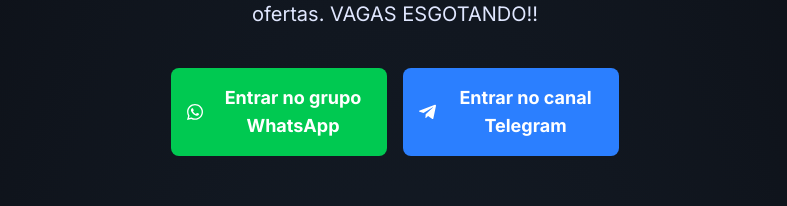
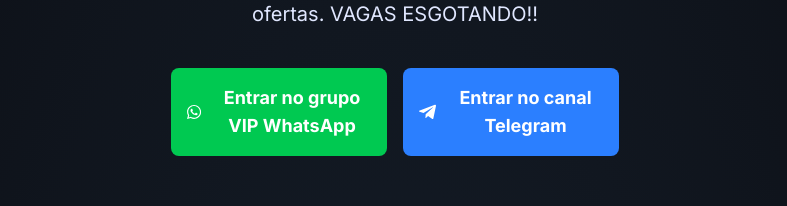
Before and after one commit to rogeriosantosdeveloper/astropromosite, a React (Vite) app: page / in a window 1280 px wide. Shown: the part 548-754 px from the top of the page, without its empty margins (245-1032 px from the left). Built offline with nearby package versions, Linux system fonts and the light colour scheme.

Commit message:
adicionando vip no whatsapp

```diff
--- a/src/components/Hero.jsx
+++ b/src/components/Hero.jsx
@@ -49,7 +49,7 @@
           className="flex-1 btn-shine flex items-center justify-center gap-3 text-lg font-bold text-white bg-green-500 rounded-lg p-4 transition-all duration-300 transform hover:scale-105 hover:bg-green-400 focus:outline-none focus:ring-2 focus:ring-green-300"
         >
           <FaWhatsapp size={24} />
-          Entrar no grupo WhatsApp
+          Entrar no grupo VIP WhatsApp
         </a>
         <a
           href="https://t.me/astropromo" // <-- COLOQUE SEU LINK DO TELEGRAM AQUI
```
